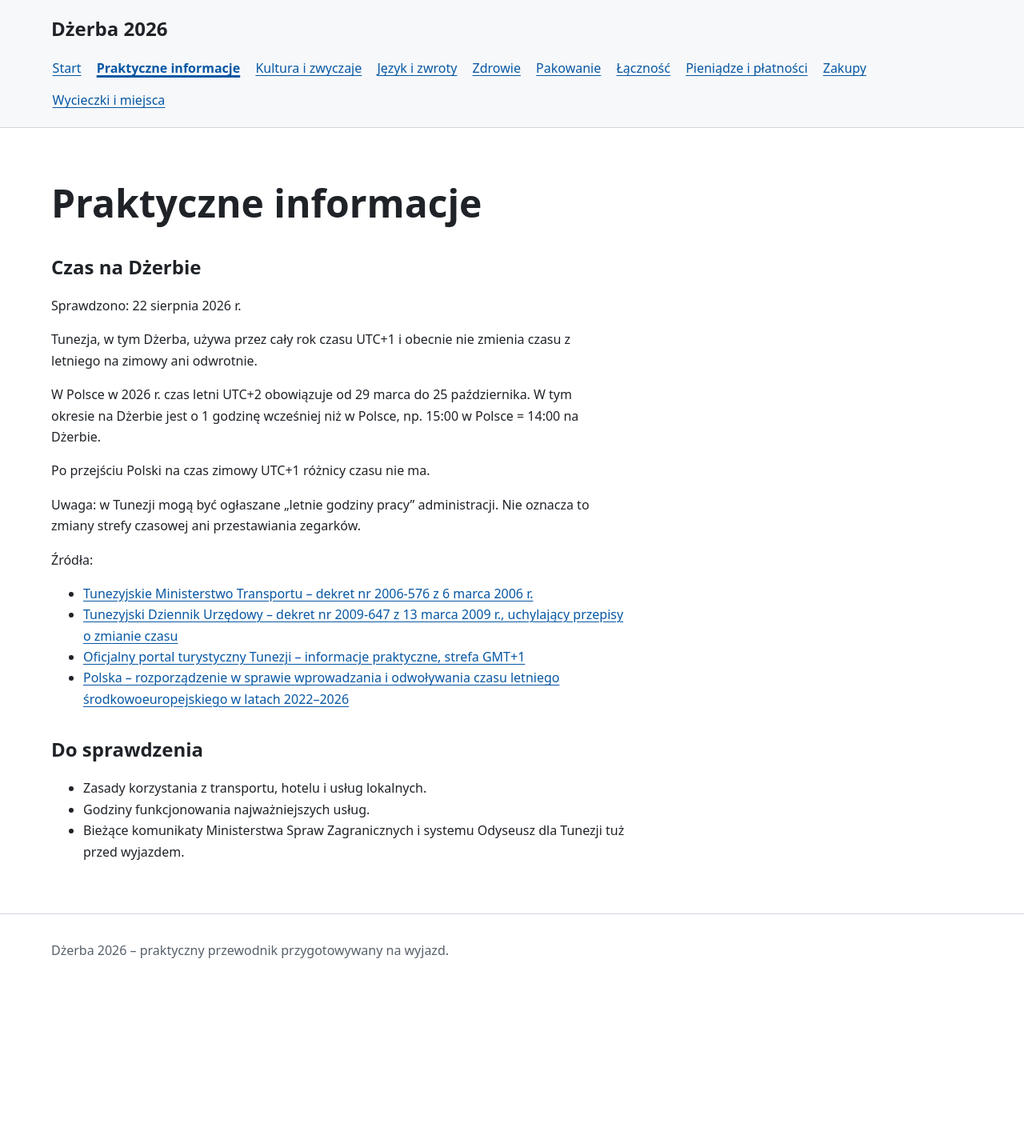
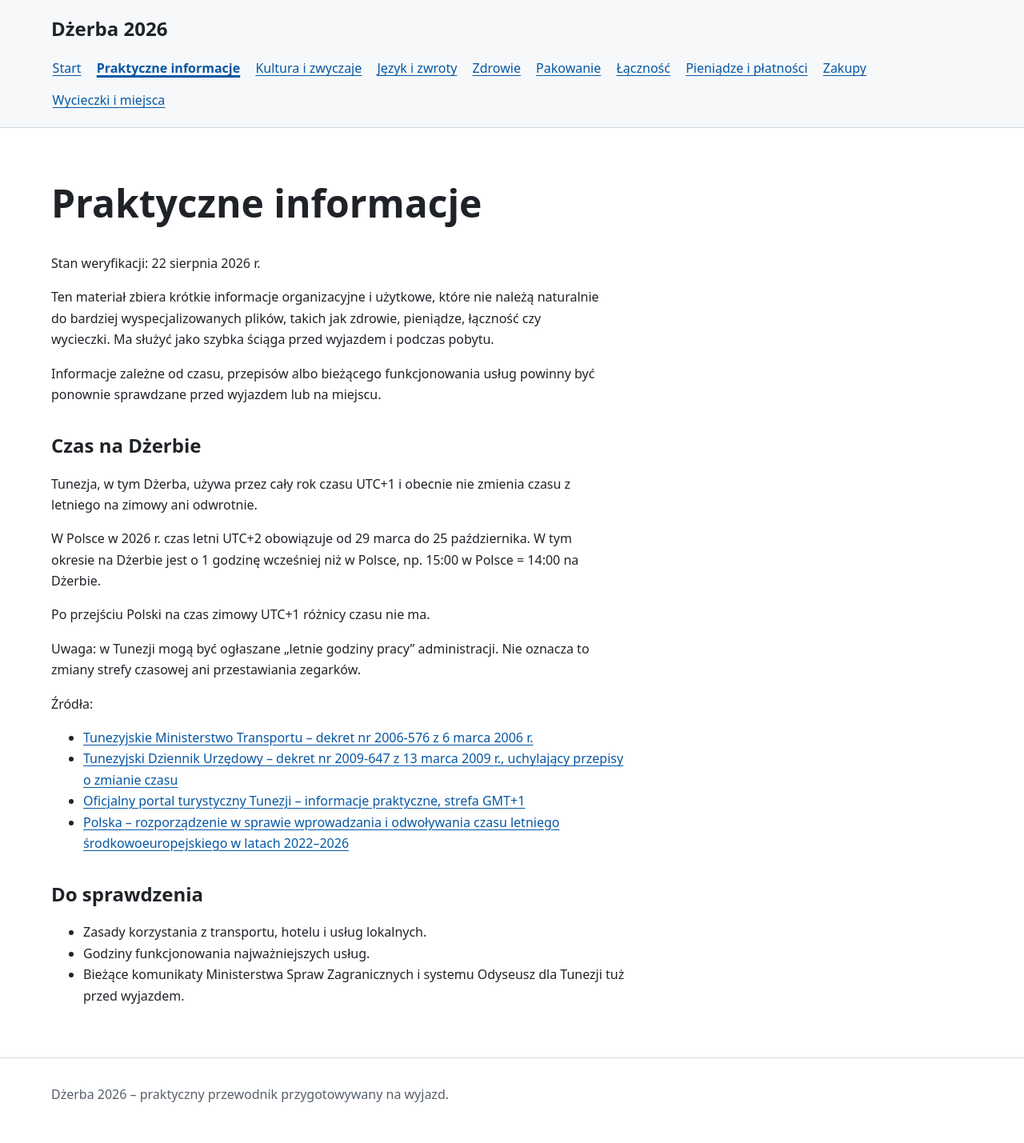
Before and after one commit to rotnicki/djerba-2026, a Jekyll site: the page built from praktyczne.md, in a window 1280 px wide. Shown: the whole page at 80% size. Built offline with Jekyll 4.4.1, drawn with Linux system fonts in a browser that asks for light colours; our own code applies the rules of GitHub Pages for plain Markdown files; before the commit the page ends 1249 px from its top, so only the background shows below that.

Commit message:
Ujednolić wstęp informacji praktycznych

```diff
--- a/praktyczne.md
+++ b/praktyczne.md
@@ -1,8 +1,12 @@
 # Praktyczne informacje
 
+Stan weryfikacji: 22 sierpnia 2026 r.
+
+Ten materiał zbiera krótkie informacje organizacyjne i użytkowe, które nie należą naturalnie do bardziej wyspecjalizowanych plików, takich jak zdrowie, pieniądze, łączność czy wycieczki. Ma służyć jako szybka ściąga przed wyjazdem i podczas pobytu.
+
+Informacje zależne od czasu, przepisów albo bieżącego funkcjonowania usług powinny być ponownie sprawdzane przed wyjazdem lub na miejscu.
+
 ## Czas na Dżerbie
-
-Sprawdzono: 22 sierpnia 2026 r.
 
 Tunezja, w tym Dżerba, używa przez cały rok czasu UTC+1 i obecnie nie zmienia czasu z letniego na zimowy ani odwrotnie.
 
```
